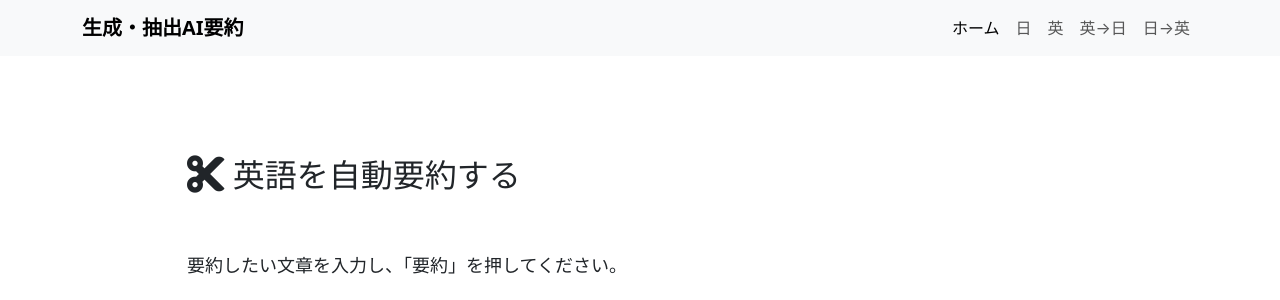
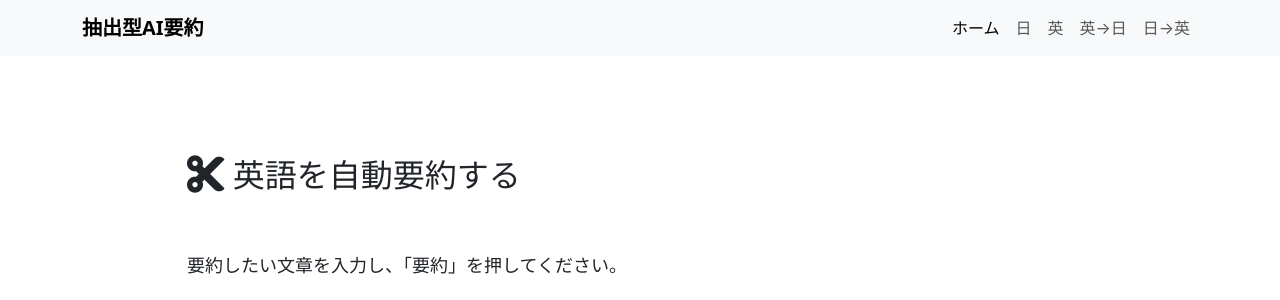
Before and after one commit to Tsuda-Portfolio/summary, a Flask app: page /en_summary in a window 1280 px wide. Shown: the top 300 px of the page. Run offline with Flask 3, Linux system fonts and the light colour scheme.

Commit message:
Add files via upload

```diff
--- a/templates/base.html
+++ b/templates/base.html
@@ -15,7 +15,7 @@
 <!-- ナビゲーション -->
 <nav class="navbar navbar-expand-lg navbar-light bg-light">
     <div class="container">
-        <a class="navbar-brand" href="#"><strong>生成・抽出AI要約</strong></a>
+        <a class="navbar-brand" href="https://summary-web.onrender.com"><strong>抽出型AI要約</strong></a>
         <button class="navbar-toggler" type="button" data-bs-toggle="collapse" data-bs-target="#navbarNav"
                 aria-controls="navbarNav" aria-expanded="false" aria-label="Toggle navigation">
             <span class="navbar-toggler-icon"></span>
```
